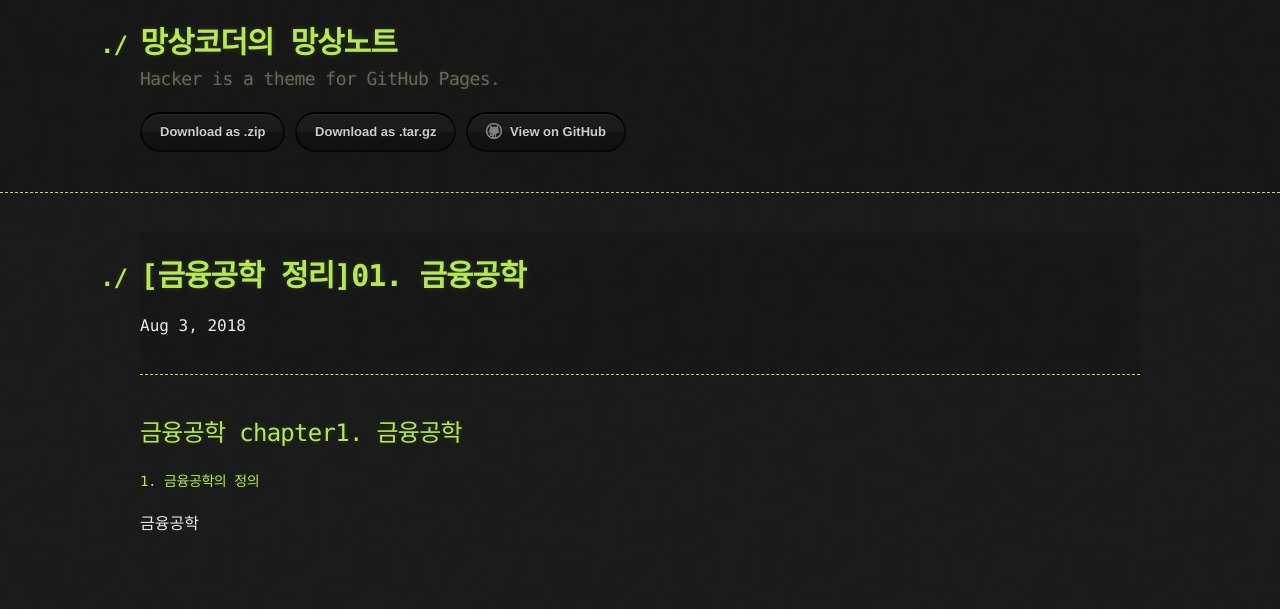
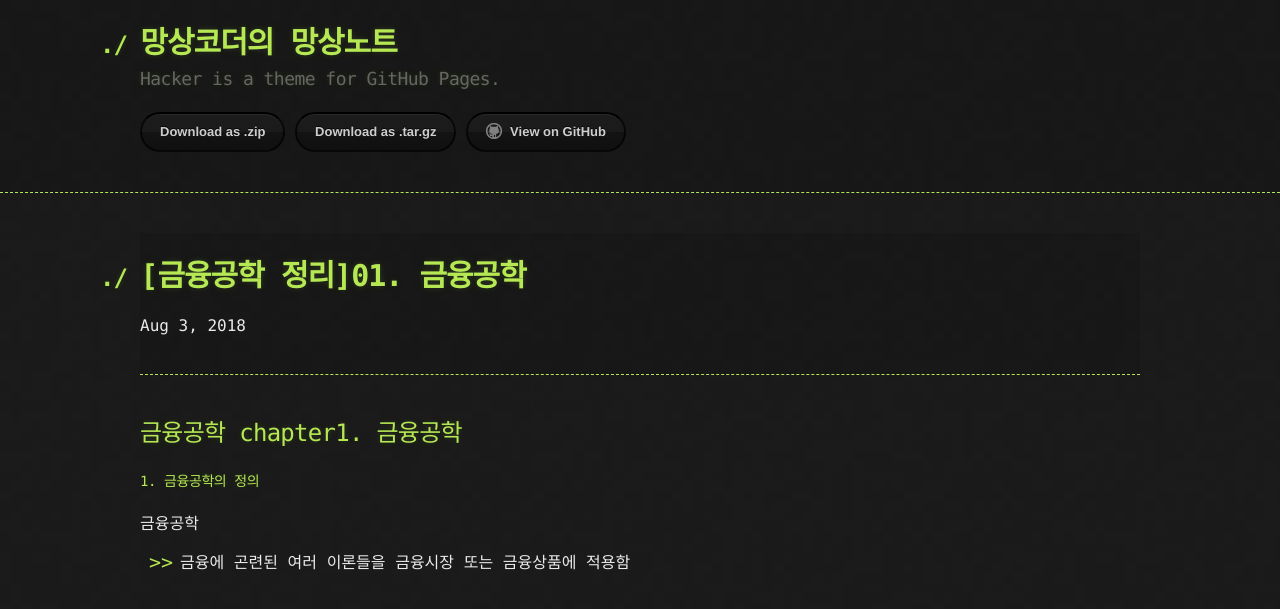
Before and after one commit to kooock/kooock.github.io, a Jekyll site: the page built from _posts/2018-08-03-finance_engineering_chapter1.md, in a window 1280 px wide. Shown: the top 609 px of the page. Built offline with Jekyll 4.4.1, drawn with Linux system fonts in a browser that asks for light colours.

Commit message:
finance engineering 1  update

```diff
--- a/_posts/2018-08-03-finance_engineering_chapter1.md
+++ b/_posts/2018-08-03-finance_engineering_chapter1.md
@@ -14,3 +14,4 @@ tags: [금융공학, 퀀트]
 
 #### 1. 금융공학의 정의
 금융공학
+- 금융에 곤련된 여러 이론들을 금융시장 또는 금융상품에 적용함
```
